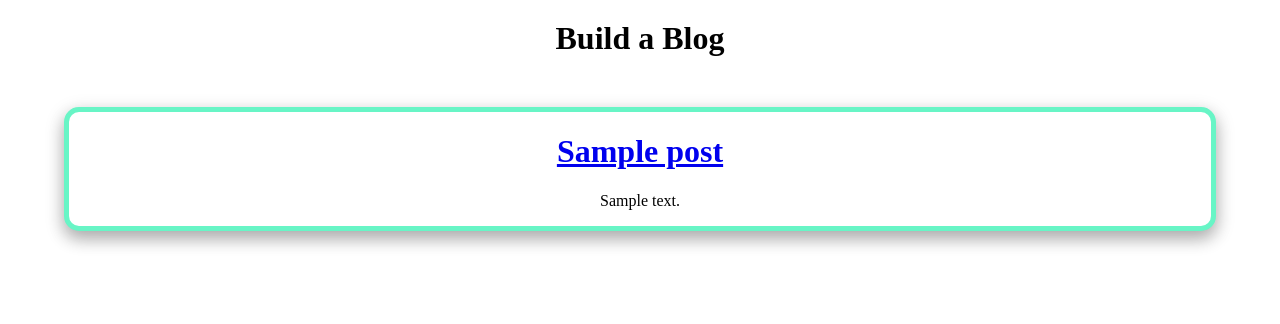
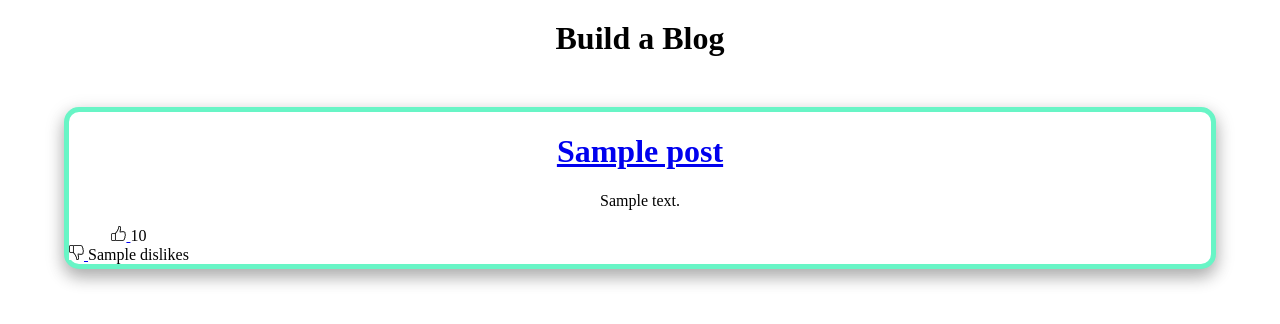
Before and after one commit to Christopher-L-Massie/Blogz, a Flask app: template templates/blog.html in a window 1280 px wide. Shown: the part 18-342 px from the top of the page. Run offline with Flask 2, Linux system fonts and the light colour scheme; the template is opened without the code that fills it: most values are stand-ins (such as "Sample title", 1, 10 or a date in 2020); data that the repository does not hold is empty.

Commit message:
finished like/dislike bonus feature

```diff
--- a/main.py
+++ b/main.py
@@ -18,11 +18,15 @@ class Blog(db.Model):
     id = db.Column(db.Integer, primary_key=True)
     title = db.Column(db.String(120))
     body = db.Column(db.String(40000))
+    likes = db.Column(db.Integer)
+    dislikes = db.Column(db.Integer)
 
     #initilizes the blog post
-    def __init__(self, title, body):
+    def __init__(self, title, body, likes, dislikes):
         self.title = title
         self.body = body
+        self.likes = likes
+        self.dislikes = dislikes
 
 #if someone accesses the root of the website they're redirected to the blog route
 @app.route('/', methods=['POST','GET'])
@@ -34,20 +38,38 @@ def index():
 #todo- add sorting function
 @app.route('/blog', methods=['POST','GET'])
 def blog():
+    #This sets up a few variables used throughout and looks for any query parameters
+    #it then turns into some if statements that do different things depending on
+    #the query parameters
     blog_post = Blog.query.all()
     newest_post_first = Blog.query.order_by(Blog.id.desc()).all()
-    print(newest_post_first)
-    #this line could be better it handles pulling an id if the user has given me one
-    if request.method == 'GET':
-        blog_id = request.args.get('id')
-        #this checks if there is even a blog id argument and then renders a page for the post clicked by the user
-        if blog_id:
-            requested_post = Blog.query.get(blog_id)
+    blog_id = request.args.get('id')
+    add_like = request.args.get('like')
+    add_dislike = request.args.get('dislike')
 
-            return render_template('post.html',title="Post",blog_title=requested_post.title,body=requested_post.body)
+    #when a blog id and dislike button has been clicked in html (checks if the add dislike param is true)
+    #if these two parameters have been given then a dislike is added
+    if request.method == 'GET' and blog_id and add_dislike and not add_like:
+        add_dislike = Blog.query.get(blog_id)
+        add_dislike.dislikes = add_dislike.dislikes + 1
+        db.session.commit()
+        return render_template('blog.html',title="Blog",blog=newest_post_first)
+
+    #this if statement looks to see if a blog id is given and if the user liked the post
+    if request.method == 'GET' and blog_id and add_like and not add_dislike:
+        add_like = Blog.query.get(blog_id)
+        add_like.likes = add_like.likes + 1
+        db.session.commit()
+        return render_template('blog.html',title="Blog",blog=newest_post_first)
+
+    #this checks if there is only a blog id argument and then renders a page for the post clicked by the user
+    if request.method == 'GET' and blog_id and not add_like and not add_dislike:
+        requested_post = Blog.query.get(blog_id)
+        return render_template('post.html',title="Post",blog_title=requested_post.title,body=requested_post.body)
 
     #this is how the page renders if no arguments are given in the url
-    return render_template('blog.html',title="Blog",blog=newest_post_first)
+    if request.method == 'GET':
+        return render_template('blog.html',title="Blog",blog=newest_post_first)
 
 #renders the new post page where anybody can create a new post for the blog
 @app.route('/newpost', methods=['POST','GET'])
@@ -69,7 +91,7 @@ def newpost():
     if request.method == 'POST':
         blog_title = request.form['blog_post_title']
         blog_content = request.form['blog_post_content']
-        new_blog_post = Blog(blog_title, blog_content)
+        new_blog_post = Blog(blog_title, blog_content, 0, 0)
 
     #validation to make sure a blog title and body are given
     #error message given if forgotten
--- a/static/styles/styles.css
+++ b/static/styles/styles.css
@@ -106,3 +106,16 @@
   box-shadow: 0 8px 16px 0 rgba(0,0,0,0.2), 0 6px 20px 0 rgba(0,0,0,0.19);
   transform: translateY(4px);
 }
+
+.reaction {
+    display:table-cell;
+    margin-left:50%;
+    text-align:center;
+
+}
+
+.reaction img {
+    display:inline-block;
+    height:15px;
+
+}
--- a/templates/blog.html
+++ b/templates/blog.html
@@ -29,6 +29,24 @@
                             {{post.body}}
                         </p>
                     </div>
+                    <div class="reaction">
+                        <span>
+                        <div class="likes">
+                            <a href="blog?id={{post.id}}&like=True">
+                                <img src="/static/images/like_icon.png">
+
+                            </a>
+                            <span>{{post.likes}}</span>
+                        </div>
+                        <div class="dislikes>">
+                            <a href="blog?id={{post.id}}&dislike=True">
+                                <img src="/static/images/dislike_icon.png">
+
+                            </a>
+                            <span>{{post.dislikes}}</span>
+                        </div>
+                        </span>
+                    </div>
                 </div>
             {% endfor %}
 
```
Also changed, not shown: static/Images/caribou.jpg (added), static/Images/dislike_icon.png (added), static/Images/like_icon.png (added).
